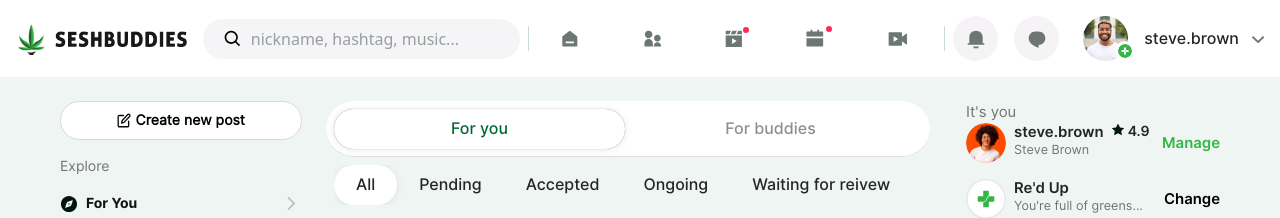
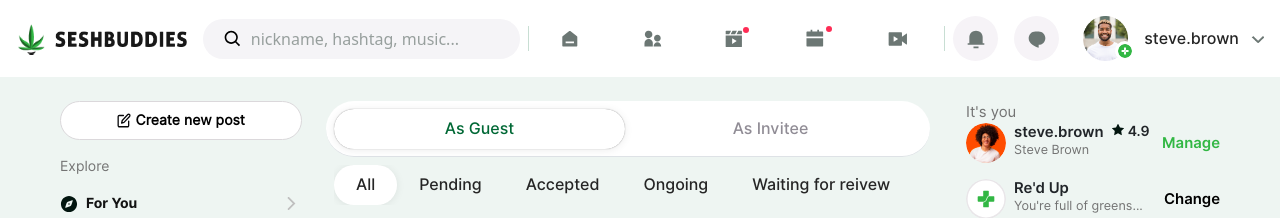
Before and after one commit to MianHuraira/seshbuddies, a React (Create React App) app: page /foryou in a window 1280 px wide. Shown: the top 218 px of the page. Built offline with nearby package versions, Linux system fonts and the light colour scheme.

Commit message:
update-28

```diff
--- a/src/pages/ForYou.jsx
+++ b/src/pages/ForYou.jsx
@@ -29,14 +29,14 @@
                                         <button
                                             className={`nav-link ${activeModalTab === 'tab1' ? 'active' : ''}`}
                                             onClick={() => handleModalClick('tab1')} >
-                                            For you
+                                            As Guest
                                         </button>
                                     </li>
                                     <li className="nav-item foryouTabs">
                                         <button
                                             className={`nav-link ${activeModalTab === 'tab2' ? 'active' : ''}`}
                                             onClick={() => handleModalClick('tab2')} >
-                                            For buddies
+                                            As Invitee
                                         </button>
                                     </li>
 
```
